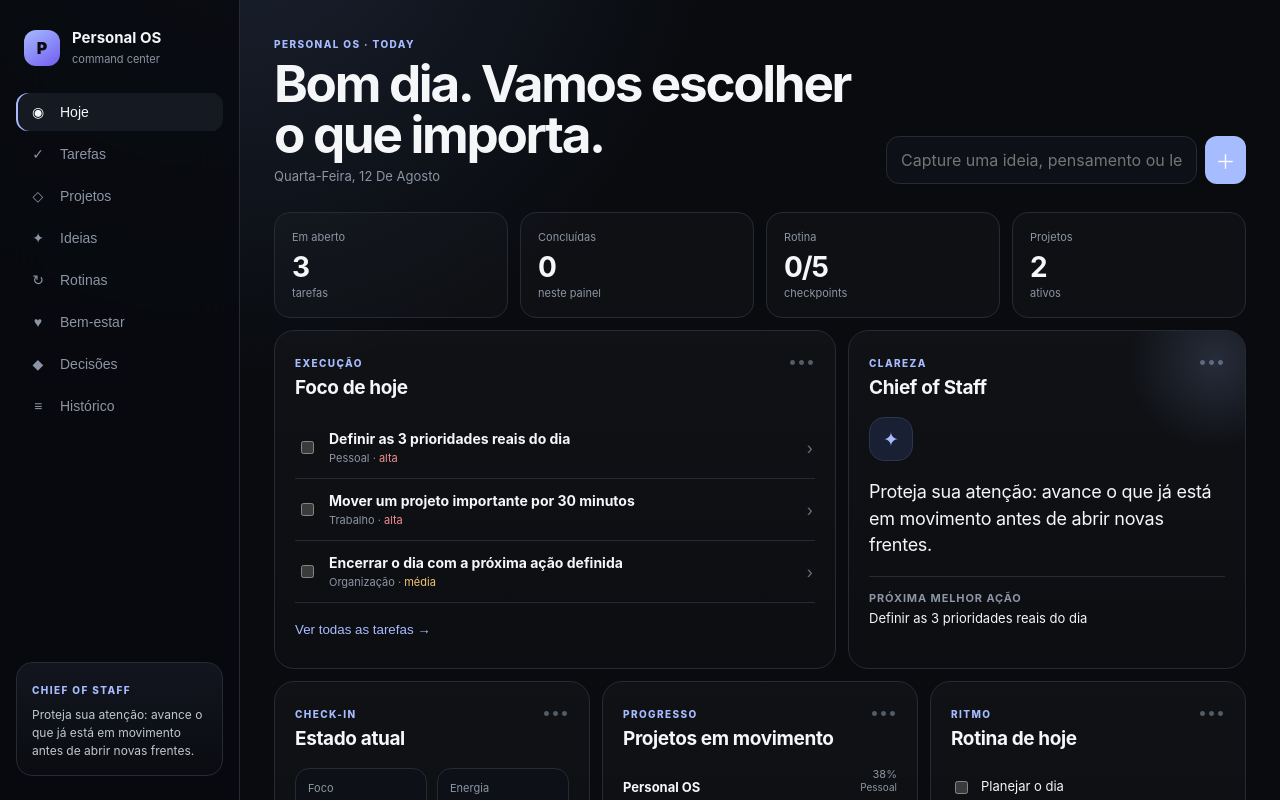
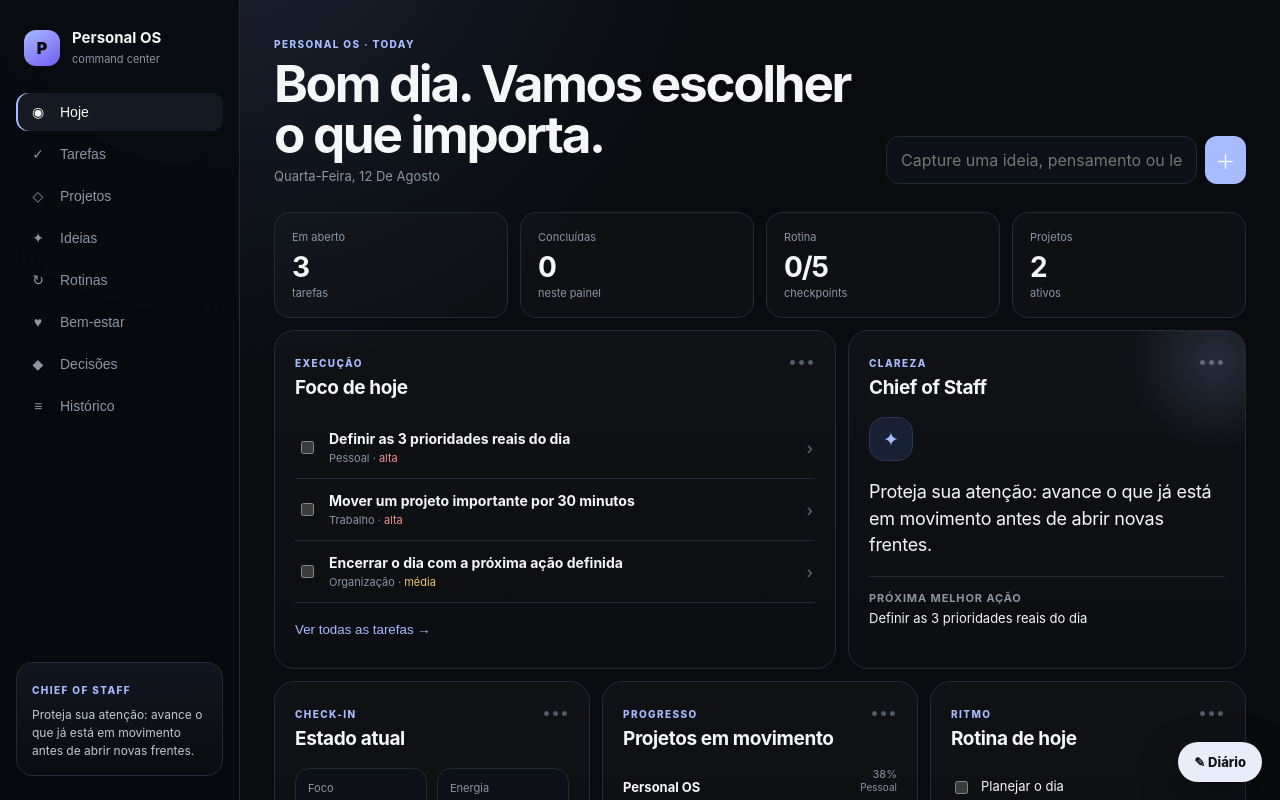
Before and after one commit to rdamatheus/personal-os, a Next.js app in the folder apps/web/: page / in a window 1280 px wide. Shown: the top 800 px of the page. Built offline with nearby package versions, Linux system fonts and the light colour scheme.

Commit message:
add journal shortcut

```diff
--- a/apps/web/app/layout.tsx
+++ b/apps/web/app/layout.tsx
@@ -1,5 +1,6 @@
 import './globals.css';
 import type { ReactNode } from 'react';
+import Link from 'next/link';
 
 export const metadata = {
   title: 'Personal OS',
@@ -7,5 +8,5 @@ export const metadata = {
 };
 
 export default function RootLayout({ children }: { children: ReactNode }) {
-  return <html lang="pt-BR"><body>{children}</body></html>;
+  return <html lang="pt-BR"><body>{children}<Link href="/diario/" aria-label="Abrir Diário" style={{position:'fixed',right:18,bottom:18,zIndex:50,textDecoration:'none',background:'#e8edf9',color:'#10141b',borderRadius:999,padding:'12px 16px',fontSize:13,fontWeight:800,boxShadow:'0 14px 40px rgba(0,0,0,.35)'}}>✎ Diário</Link></body></html>;
 }
```
